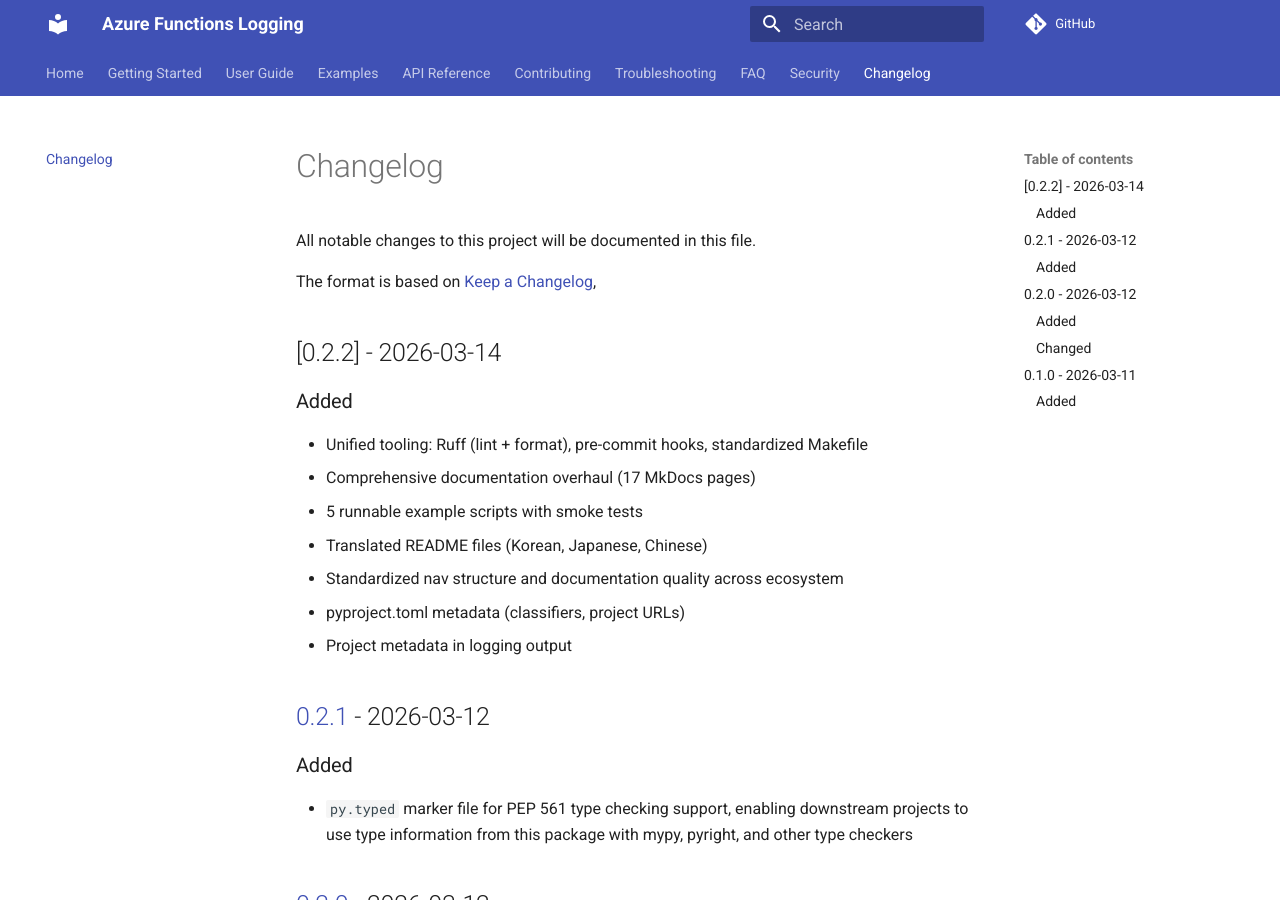
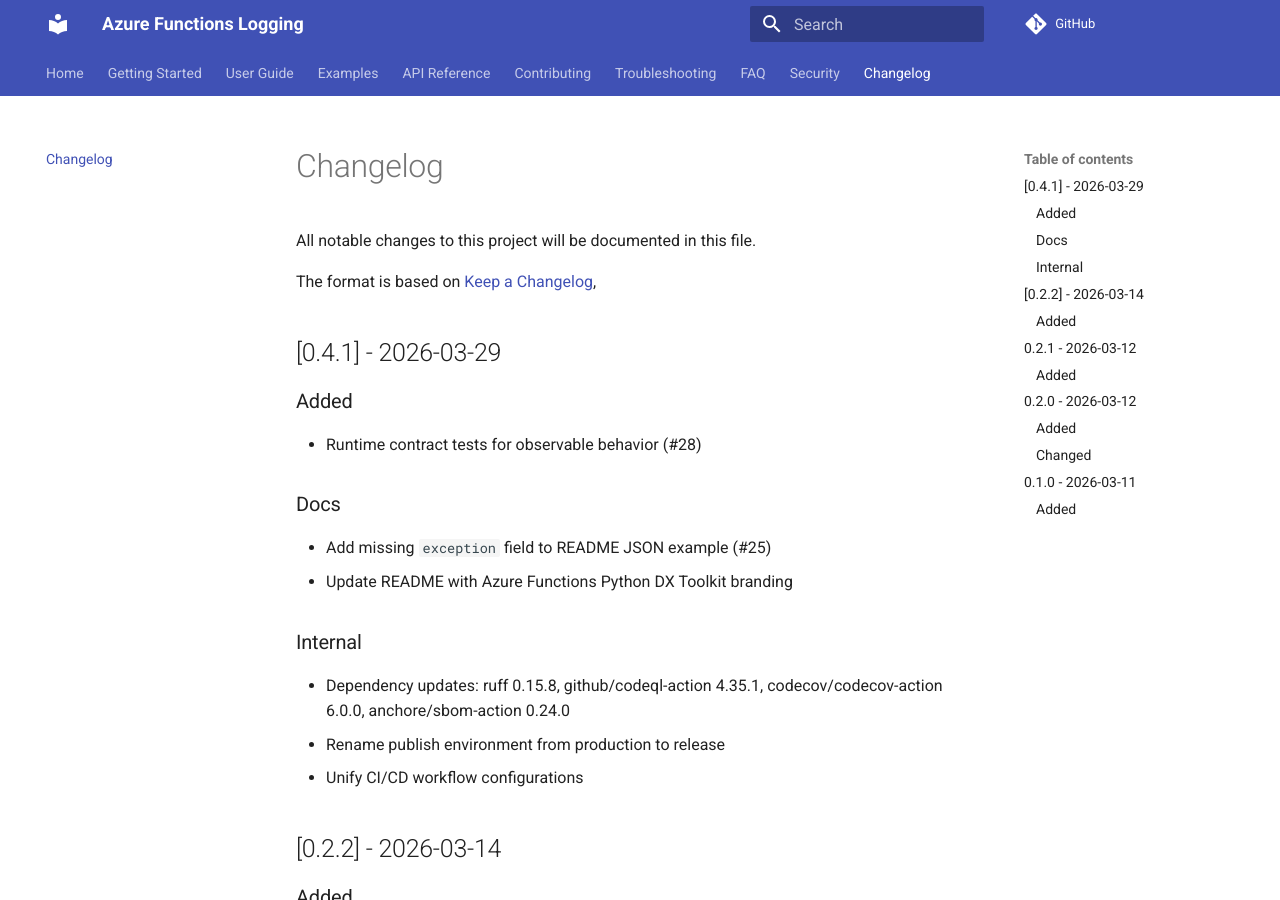
Before and after one commit to yeongseon/azure-functions-logging, an MkDocs documentation site: the page built from docs/changelog.md, in a window 1280 px wide and 900 px high. Built offline with MkDocs 1.6.1 and Material for MkDocs 9.7.7, drawn with Linux system fonts in a browser that asks for light colours; comment, search, counter and statistics services are not loaded.

Commit message:
chore: release v0.4.1

```diff
--- a/docs/changelog.md
+++ b/docs/changelog.md
@@ -3,6 +3,23 @@
 All notable changes to this project will be documented in this file.
 
 The format is based on [Keep a Changelog](https://keepachangelog.com/en/1.1.0/),
+
+## [0.4.1] - 2026-03-29
+
+### Added
+
+- Runtime contract tests for observable behavior (#28)
+
+### Docs
+
+- Add missing `exception` field to README JSON example (#25)
+- Update README with Azure Functions Python DX Toolkit branding
+
+### Internal
+
+- Dependency updates: ruff 0.15.8, github/codeql-action 4.35.1, codecov/codecov-action 6.0.0, anchore/sbom-action 0.24.0
+- Rename publish environment from production to release
+- Unify CI/CD workflow configurations
 
 ## [0.2.2] - 2026-03-14
 
--- a/src/azure_functions_logging/__init__.py
+++ b/src/azure_functions_logging/__init__.py
@@ -21,7 +21,7 @@
     "with_context",
 ]
 
-__version__ = "0.4.0"
+__version__ = "0.4.1"
 
 
 def get_logger(name: str | None = None) -> FunctionLogger:
```
Also changed, not shown: CHANGELOG.md (+17 -0 lines), 1 other file.
